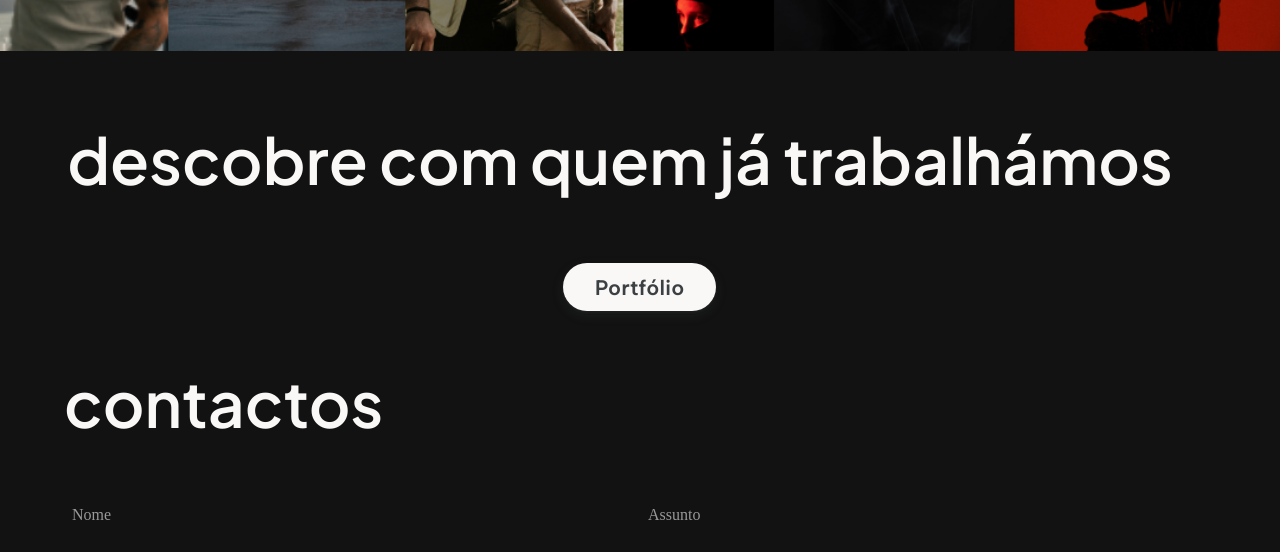
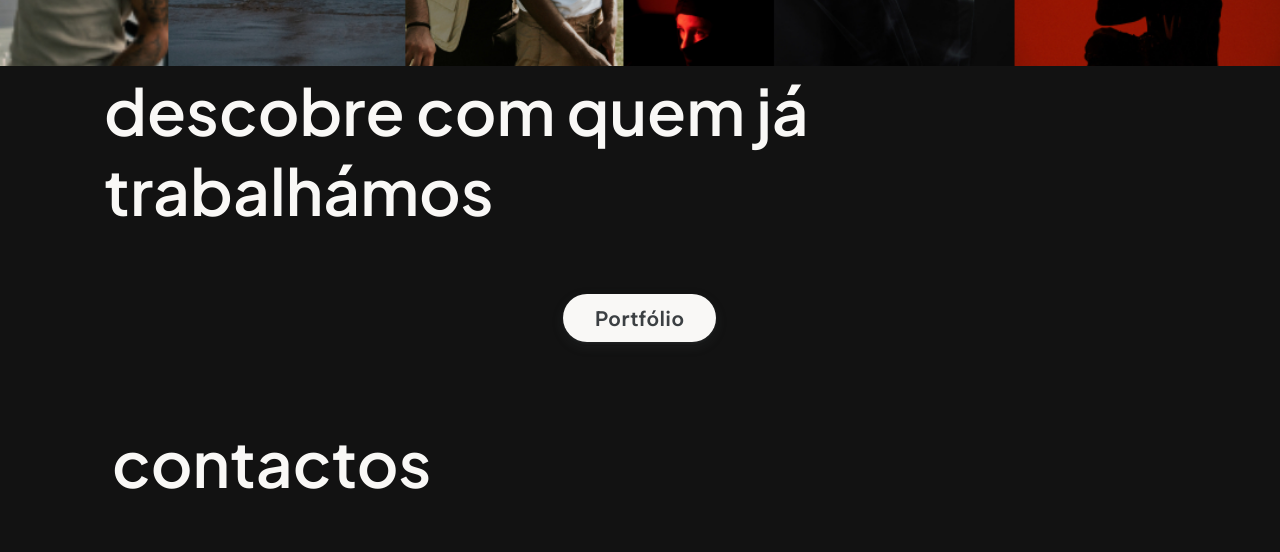
Before and after one commit to luqas31/tlup, a React (Vite) app in the folder tlup/: page / in a window 1280 px wide. Shown: the part 913-1465 px from the top of the page. Built offline with nearby package versions, Linux system fonts and the light colour scheme.

Commit message:
1280px responsiveness done

```diff
--- a/tlup/src/sections/About/index.css
+++ b/tlup/src/sections/About/index.css
@@ -59,7 +59,7 @@
 	.about-img {
 		display: flex;
 		height: 25rem;
-        margin-left: 2.7rem;
+		margin-left: 2.7rem;
 	}
 
 	.about-all {
@@ -68,12 +68,16 @@
 		justify-content: center;
 		padding-top: 2rem;
 	}
-.about-bg {
-	padding-bottom: 4rem;
-}
-
-
+	.about-bg {
+		padding-bottom: 4rem;
+	}
 }
 
 @media (min-width: 1024px) {
 }
+
+@media (min-width: 1280px) {
+	.about-bg {
+		margin: 0 5rem;
+	}
+}
--- a/tlup/src/sections/Contact/index.css
+++ b/tlup/src/sections/Contact/index.css
@@ -138,7 +138,6 @@
 @media (min-width: 768px) {
 	.contact-name-email {
 		width: 90vw;
-
 	}
 
 	.input-container {
@@ -150,5 +149,24 @@
 	}
 }
 
-@media (min-width: 1024px) {
+
+@media (min-width: 1280px) {
+	.contact-container {
+		margin: 5rem;
+	}
+	.contact-container h1 {
+		margin: 0rem 3rem;
+	}
+
+	.contact-name-email {
+		width: 90vw;
+
+	}
+
+	.input-content {
+		display: flex;
+		justify-content: center;
+		align-items: center;
+
+	}
 }
--- a/tlup/src/sections/Works/index.css
+++ b/tlup/src/sections/Works/index.css
@@ -34,4 +34,16 @@
 		justify-content: flex-start;
 		margin: 0 1.5rem;
 	}
+
+	.works {
+		margin: 0 5rem;
+	}
+
+	.works h1 {
+		margin: 0;
+	}
 }
+
+@media (min-width: 1400px) {
+
+}
```
